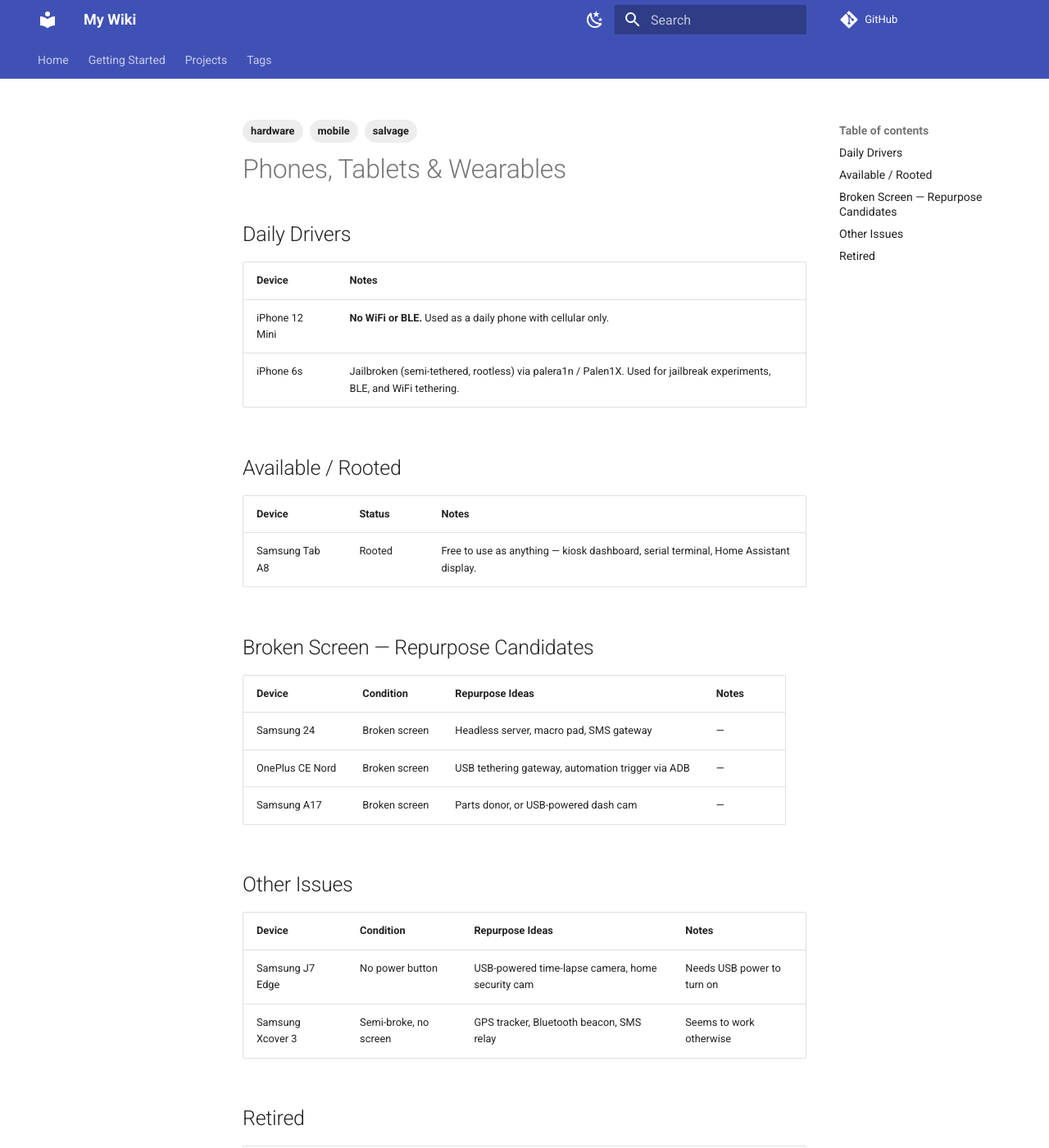
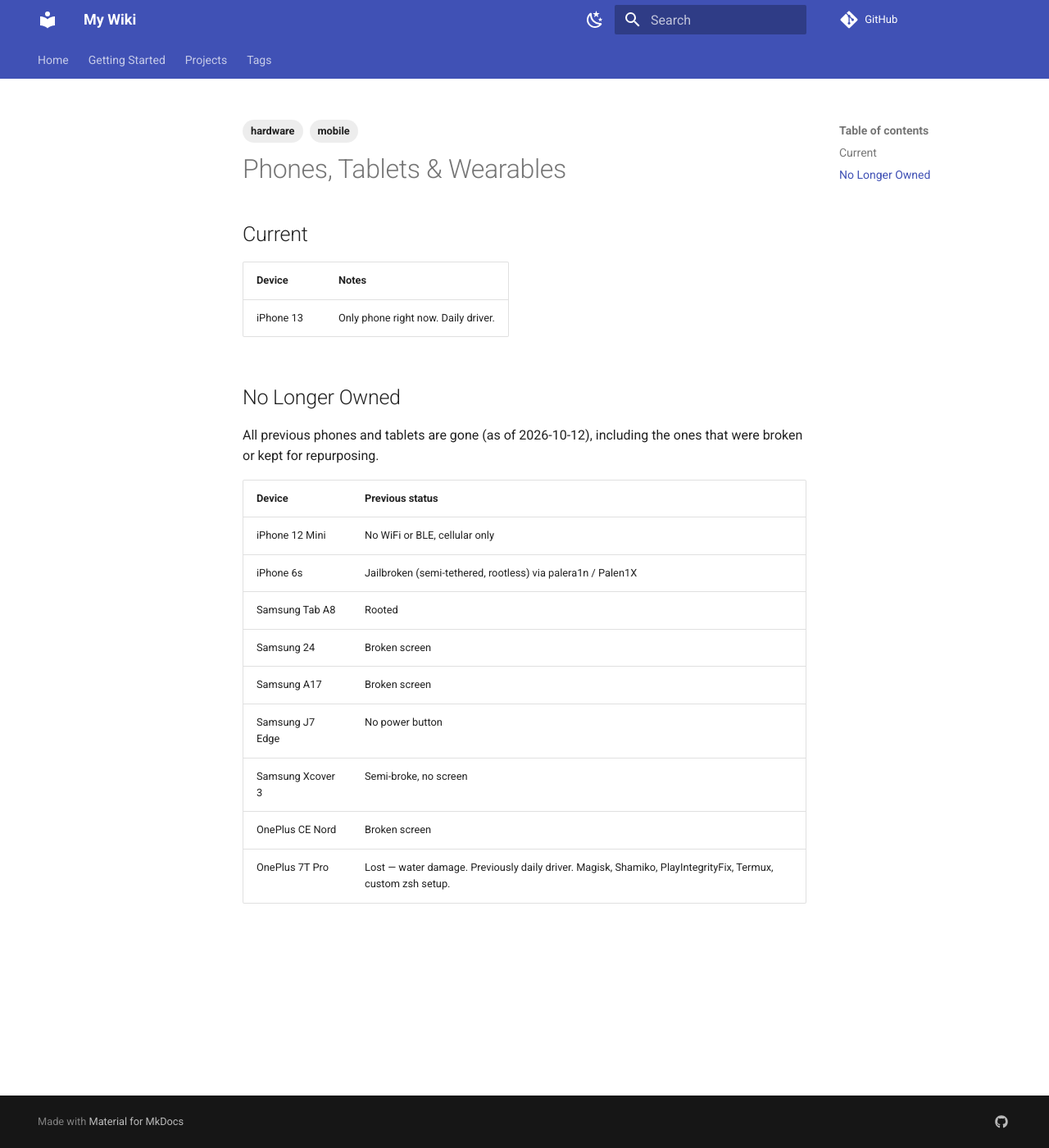
Before and after one commit to Haxxsimd/my-wiki, an MkDocs documentation site: the page built from docs/hardware/phones-tablets.md, in a window 1280 px wide and 1400 px high. Shown: the whole window at 82% size. Built offline with MkDocs 1.6.1 and Material for MkDocs 9.7.7, drawn with Linux system fonts in a browser that asks for light colours; comment, search, counter and statistics services are not loaded; some of the changed text lies outside the part shown.

Commit message:
Update hardware index: X370 desktop, headless X79, phone cleanup
Co-Authored-By: Claude Sonnet 5.5 <noreply@anthropic.com>
Claude-Session: https://claude.ai/code/session_01CbS8LPRbcN7wtZcsSsDSfr

```diff
--- a/docs/hardware/phones-tablets.md
+++ b/docs/hardware/phones-tablets.md
@@ -2,41 +2,29 @@
 tags:
   - hardware
   - mobile
-  - salvage
 ---
 
 # Phones, Tablets & Wearables
 
-## Daily Drivers
+## Current
 
 | Device | Notes |
 |---|---|
-| iPhone 12 Mini | **No WiFi or BLE.** Used as a daily phone with cellular only. |
-| iPhone 6s | Jailbroken (semi-tethered, rootless) via palera1n / Palen1X. Used for jailbreak experiments, BLE, and WiFi tethering. |
+| iPhone 13 | Only phone right now. Daily driver. |
 
-## Available / Rooted
+## No Longer Owned
 
-| Device | Status | Notes |
-|---|---|---|
-| Samsung Tab A8 | Rooted | Free to use as anything — kiosk dashboard, serial terminal, Home Assistant display. |
+All previous phones and tablets are gone (as of 2026-10-12), including the ones that were
+broken or kept for repurposing.
 
-## Broken Screen — Repurpose Candidates
-
-| Device | Condition | Repurpose Ideas | Notes |
-|---|---|---|---|
-| Samsung 24 | Broken screen | Headless server, macro pad, SMS gateway | — |
-| OnePlus CE Nord | Broken screen | USB tethering gateway, automation trigger via ADB | — |
-| Samsung A17 | Broken screen | Parts donor, or USB-powered dash cam | — |
-
-## Other Issues
-
-| Device | Condition | Repurpose Ideas | Notes |
-|---|---|---|---|
-| Samsung J7 Edge | No power button | USB-powered time-lapse camera, home security cam | Needs USB power to turn on |
-| Samsung Xcover 3 | Semi-broke, no screen | GPS tracker, Bluetooth beacon, SMS relay | Seems to work otherwise |
-
-## Retired
-
-| Device | Status | Notes |
-|---|---|---|
-| OnePlus 7T Pro | Lost — water damage | Previously daily driver. Magisk, Shamiko, PlayIntegrityFix, Termux, custom zsh setup. |
+| Device | Previous status |
+|---|---|
+| iPhone 12 Mini | No WiFi or BLE, cellular only |
+| iPhone 6s | Jailbroken (semi-tethered, rootless) via palera1n / Palen1X |
+| Samsung Tab A8 | Rooted |
+| Samsung 24 | Broken screen |
+| Samsung A17 | Broken screen |
+| Samsung J7 Edge | No power button |
+| Samsung Xcover 3 | Semi-broke, no screen |
+| OnePlus CE Nord | Broken screen |
+| OnePlus 7T Pro | Lost — water damage. Previously daily driver. Magisk, Shamiko, PlayIntegrityFix, Termux, custom zsh setup. |
```
Also changed, not shown: docs/hardware/b550-build.md (+6 -2 lines), docs/hardware/desktop-x370.md (added, +31 -0 lines), docs/hardware/desktop-x79.md (+15 -8 lines), docs/hardware/index.md (+19 -13 lines), docs/hardware/laptops.md (+9 -2 lines).
